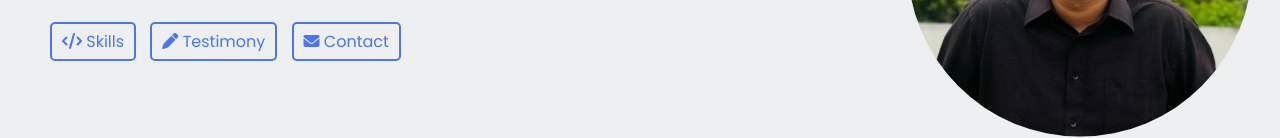
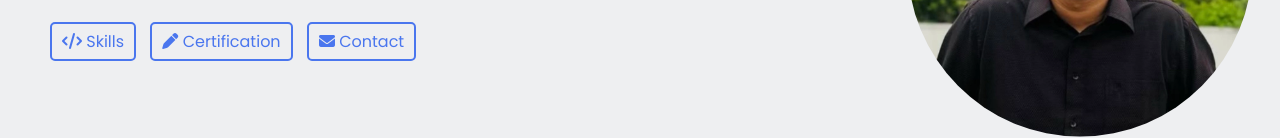
Before and after one commit to twahiruli/twahiruli.github.io, a plain HTML site: page index.html in a window 1280 px wide. Shown: the part 318-456 px from the top of the page. Drawn offline with Linux system fonts and the light colour scheme.

```diff
--- a/index.html
+++ b/index.html
@@ -57,7 +57,7 @@
 
           <a href="#testimony">
             <i class="fa-solid fa-pen"></i>
-            <span>Testimony</span>
+            <span>Certification</span>
           </a>
 
           <a href="#contact">
```
